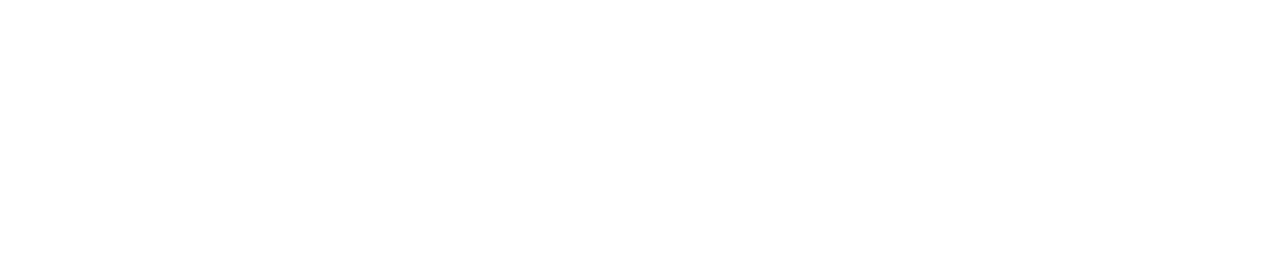
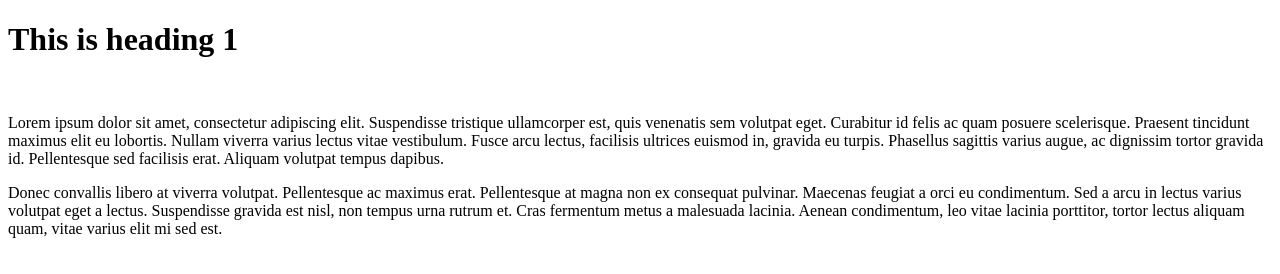
Before and after one commit to nathanbuyr/NBuyrchiyevKBandziulis, a plain HTML site: page index.html in a window 1280 px wide. Drawn offline with Linux system fonts and the light colour scheme.

Commit message:
Added some content to index.html

```diff
--- a/index.html
+++ b/index.html
@@ -5,6 +5,21 @@
     </head>
 
     <body>
+        <div id="container">
+            <h1>This is heading 1</h1>
+            <br>
+            <p>Lorem ipsum dolor sit amet, consectetur adipiscing elit. Suspendisse tristique ullamcorper est, quis venenatis sem
+                volutpat eget. Curabitur id felis ac quam posuere scelerisque. Praesent tincidunt maximus elit eu lobortis. Nullam
+                viverra varius lectus vitae vestibulum. Fusce arcu lectus, facilisis ultrices euismod in, gravida eu turpis.
+                Phasellus sagittis varius augue, ac dignissim tortor gravida id. Pellentesque sed facilisis erat. Aliquam volutpat
+                tempus dapibus.</p>
+
+            <p>Donec convallis libero at viverra volutpat. Pellentesque ac maximus erat. Pellentesque at magna non ex consequat
+                pulvinar. Maecenas feugiat a orci eu condimentum. Sed a arcu in lectus varius volutpat eget a lectus. Suspendisse
+                gravida est nisl, non tempus urna rutrum et. Cras fermentum metus a malesuada lacinia. Aenean condimentum, leo vitae
+                lacinia porttitor, tortor lectus aliquam quam, vitae varius elit mi sed est.</p>
+        </div>
+
 
     </body>
 </html>
```
